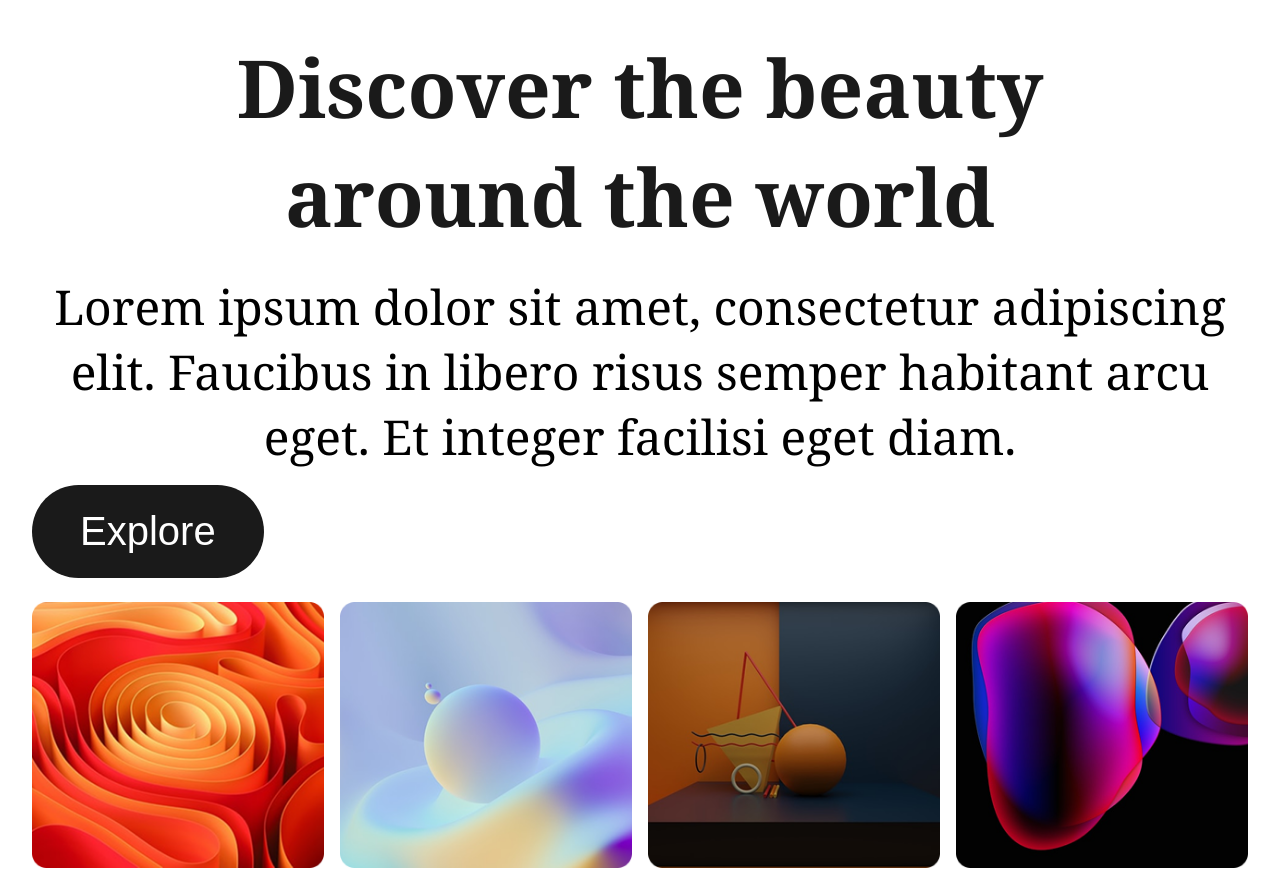
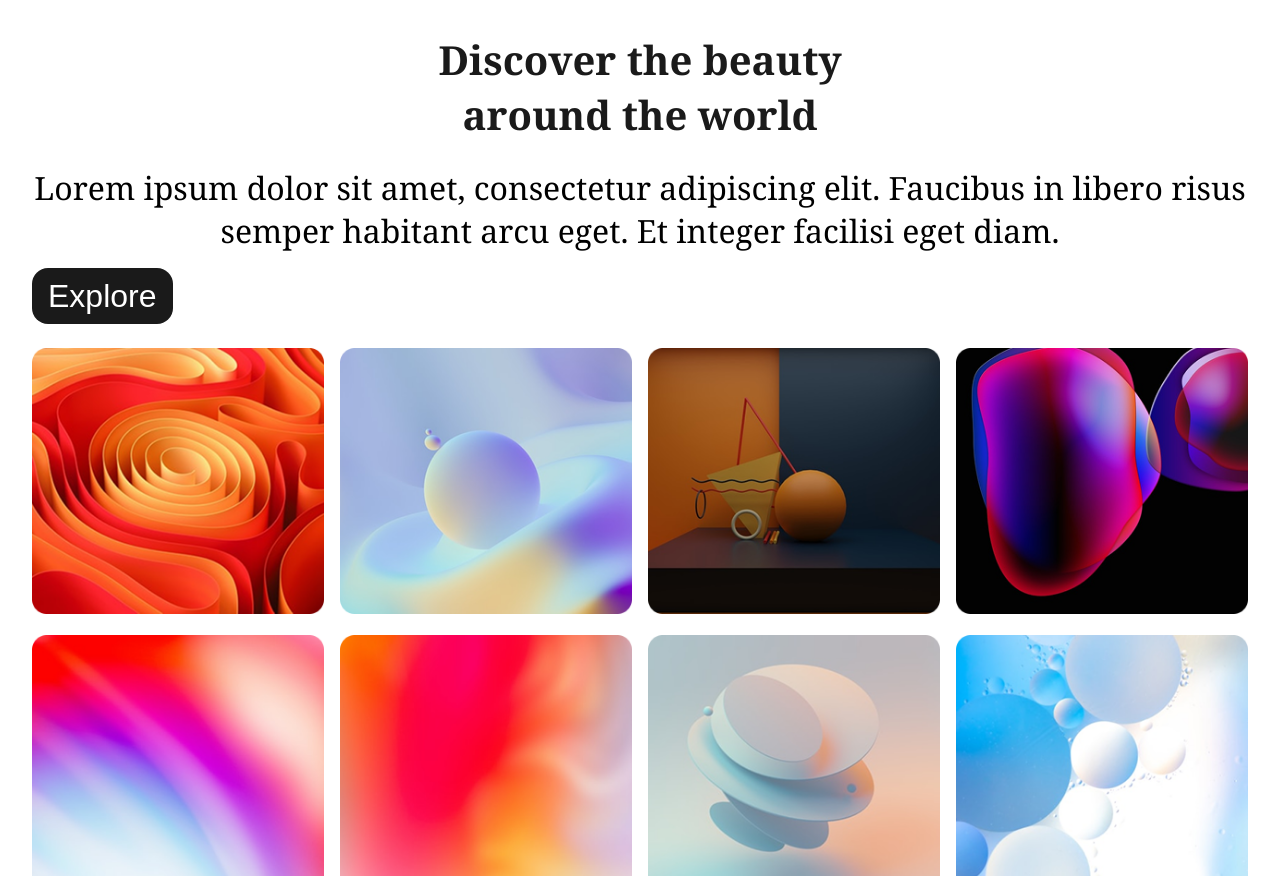
Before and after one commit to ali-kongoriko/mwenaro-figma-design01-discover-beauty-around-world, a plain HTML site: page index.html in a window 1280 px wide. Shown: the top 876 px of the page. Drawn offline with Linux system fonts and the light colour scheme.

Commit message:
added media querries

```diff
--- a/css/mystyle.css
+++ b/css/mystyle.css
@@ -50,23 +50,51 @@
 }
 
 /* above 540px media querry */
-
+@media screen and (min-width: 540px) {
+  h1 {
+    font-size: 4rem;
+  }
+  p {
+    font-size: 2rem;
+  }
   .image-list {
     display: grid;
     grid-template-columns: 1fr 1fr;
     gap: 1rem;
   }
+}
 
 /* above 768px media querry */
+@media screen and (min-width: 768px) {
+  h1 {
+    font-size: 3rem;
+  }
+  p {
+    font-size: 2rem;
+  }
+  button {
+    padding: 0.6rem 1rem;
+    font-size: 2rem;
+    border-radius: 1rem;
+  }
   .image-list {
     display: grid;
-  grid-template-columns: repeat(3, 1fr);
+    grid-template-columns: 1fr 1fr 1fr;
     gap: 1rem;
+  }
 }
 
 /* above 992px media querry */
+@media screen and (min-width: 992px) {
+  h1 {
+    font-size: 2.5rem;
+  }
+  p {
+    font-size: 2rem;
+  }
   .image-list {
     display: grid;
     grid-template-columns: repeat(4, 1fr);
     gap: 1rem;
   }
+}
```
Lines whose indentation alone changed are shown as unchanged.
